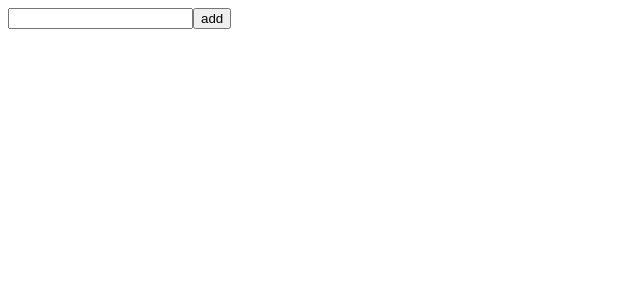
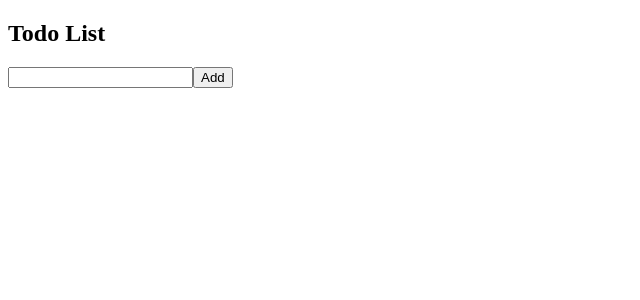
Before and after one commit to kedar785/web_d, a React (Vite) app in the folder lec14/my-react-app/: page / in a window 1280 px wide. Shown: the top 300 px of the page, without its empty margins (0-640 px from the left). Built offline with nearby package versions, Linux system fonts and the light colour scheme.

Commit message:
TODO prac

```diff
--- a/lec14/my-react-app/src/TodoList.jsx
+++ b/lec14/my-react-app/src/TodoList.jsx
@@ -123,74 +123,196 @@
 //----------------------------------------------------------------
 
 //  *****TODO LIST USE REDUSER***********
-import React,{useReducer} from 'react'
+// import React,{useReducer} from 'react'
+
+// const TodoList = () => {
+//     let  intialData={
+//         input:"",
+//         todos:[],
+//         index:null
+//     }
+//     function reduser(state,action){
+//         if(action.type=="SET_INP"){
+//             return{
+//                 ...state,
+//                 input:action.payload,
+
+//             }
+//         }
+//         else if(action.type=="ADD_TODO"){
+//             return{
+//                 todos:[...state.todos,state.input]
+//             }
+//         }else if(action.type=="DELET_TODO"){
+//             return{
+//                 ...state,
+//                 todos:state.todos.filter((_,id)=>{
+//                     return id!==action.payload
+//                 })
+//             }
+//         }else if(action.type=="UPDATE_TODO"){
+//             let updateTodos=[...state.todos]
+//             updateTodos[state.index]=state.input
+//             return{
+//                 ...state,
+//                 todos:updateTodos,
+//                 input:"",
+//                 index:null
+//             }
+//         }else if(action.type=="EDIT_TODO"){
+//             return{
+//                 ...state,
+//                 input:state.todos[action.payload],
+//                 index:action.payload
+//             }
+//         }
+
+//     }
+//       let [state,disptach]=   useReducer(reduser,intialData)
+//       function handleSubmit(){
+//         if(state.index!==null){
+//             disptach({type:"UPDATE_TODO"})
+//         }else{
+//             disptach({type:"ADD_TODO"})
+//         }
+//       }
+//   return (
+//     <div>
+//         <input  name='input'  value={state.input}  onChange={(e)=>disptach({type:"SET_INP",payload:e.target.value})}/>
+//         <button onClick={handleSubmit}>{state.index!==null?"update":"add"}</button>
+//         {
+//             state.todos.map((a,b)=>{
+//                 return(<>
+//                 <h4>{a}</h4>
+//                 <button onClick={()=>disptach({type:"DELET_TODO",payload:b})}>delet</button>
+//                 <button onClick={()=>disptach({type:"EDIT_TODO",payload:b})}>edit</button>
+//                 </>)
+//             })
+//         }
+//     </div>
+//   )
+// }
+
+// export default TodoList
+
+//------------------------------------------
+import React, { useReducer } from "react";
 
 const TodoList = () => {
-    let  intialData={
-        input:"",
-        todos:[],
-        index:null
+  const initialData = {
+    input: "",
+    todos: [],
+    index: null,
+  };
+
+  function reducer(state, action) {
+    if (action.type === "SET_INP") {
+      return {
+        ...state,
+        input: action.payload,
+      };
     }
-    function reduser(state,action){
-        if(action.type=="SET_INP"){
-            return{
+
+    else if (action.type === "ADD_TODO") {
+      return {
         ...state,
-                input:action.payload,
+        todos: [...state.todos, state.input],
+        input: "",
+      };
+    }
 
+    else if (action.type === "DELETE_TODO") {
+      return {
+        ...state,
+        todos: state.todos.filter((_, id) => id !== action.payload),
+      };
     }
+
+    else if (action.type === "EDIT_TODO") {
+      return {
+        ...state,
+        input: state.todos[action.payload],
+        index: action.payload,
+      };
     }
-        else if(action.type=="ADD_TODO"){
-            return{
-                todos:[...state.todos,state.input]
+
+    else if (action.type === "UPDATE_TODO") {
+      let updateTodos = [...state.todos];
+
+      updateTodos[state.index] = state.input;
+
+      return {
+        ...state,
+        todos: updateTodos,
+        input: "",
+        index: null,
+      };
     }
-        }else if(action.type=="DELET_TODO"){
-            return{
-                ...state,
-                todos:state.todos.filter((_,id)=>{
-                    return id!==action.payload
-                })
+
+    return state;
   }
-        }else if(action.type=="UPDATE_TODO"){
-            let updateTodos=[...state.todos]
-            updateTodos[state.index]=state.input
-            return{
-                ...state,
-                todos:updateTodos,
-                input:"",
-                index:null
-            }
-        }else if(action.type=="EDIT_TODO"){
-            return{
-                ...state,
-                input:state.todos[action.payload],
-                index:action.payload
+
+  const [state, dispatch] = useReducer(reducer, initialData);
+
+  function handleSubmit() {
+    if (state.input.trim() === "") return;
+
+    if (state.index !== null) {
+      dispatch({ type: "UPDATE_TODO" });
+    } else {
+      dispatch({ type: "ADD_TODO" });
     }
   }
 
-    }
-      let [state,disptach]=   useReducer(reduser,intialData)
-      function handleSubmit(){
-        if(state.index!==null){
-            disptach({type:"UPDATE_TODO"})
-        }else{
-            disptach({type:"ADD_TODO"})
-        }
-      }
   return (
     <div>
-        <input  name='input'  value={state.input}  onChange={(e)=>disptach({type:"SET_INP",payload:e.target.value})}/>
-        <button onClick={handleSubmit}>{state.index!==null?"update":"add"}</button>
-        {
-            state.todos.map((a,b)=>{
-                return(<>
-                <h4>{a}</h4>
-                <button onClick={()=>disptach({type:"DELET_TODO",payload:b})}>delet</button>
-                <button onClick={()=>disptach({type:"EDIT_TODO",payload:b})}>edit</button>
-                </>)
+      <h2>Todo List</h2>
+
+      <input
+        value={state.input}
+        onChange={(e) =>
+          dispatch({
+            type: "SET_INP",
+            payload: e.target.value,
           })
         }
+      />
+
+      <button onClick={handleSubmit}>
+        {state.index !== null ? "Update" : "Add"}
+      </button>
+
+      {state.todos.map((todo, index) => {
+        return (
+          <div key={index}>
+            <h4>{todo}</h4>
+
+            <button
+              onClick={() =>
+                dispatch({
+                  type: "DELETE_TODO",
+                  payload: index,
+                })
+              }
+            >
+              Delete
+            </button>
+
+            <button
+              onClick={() =>
+                dispatch({
+                  type: "EDIT_TODO",
+                  payload: index,
+                })
+              }
+            >
+              Edit
+            </button>
           </div>
-  )
-}
+        );
+      })}
+    </div>
+  );
+};
 
-export default TodoList
+export default TodoList;
```
Lines whose indentation alone changed are shown as unchanged.
